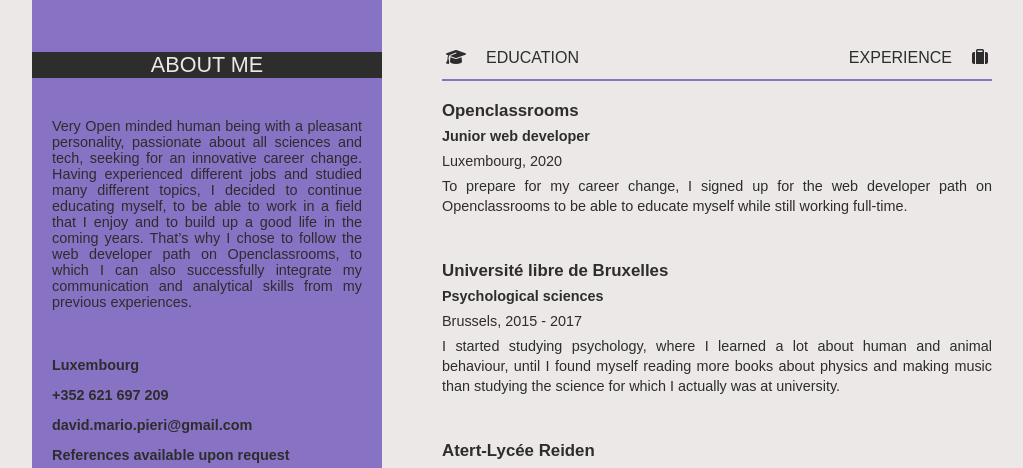
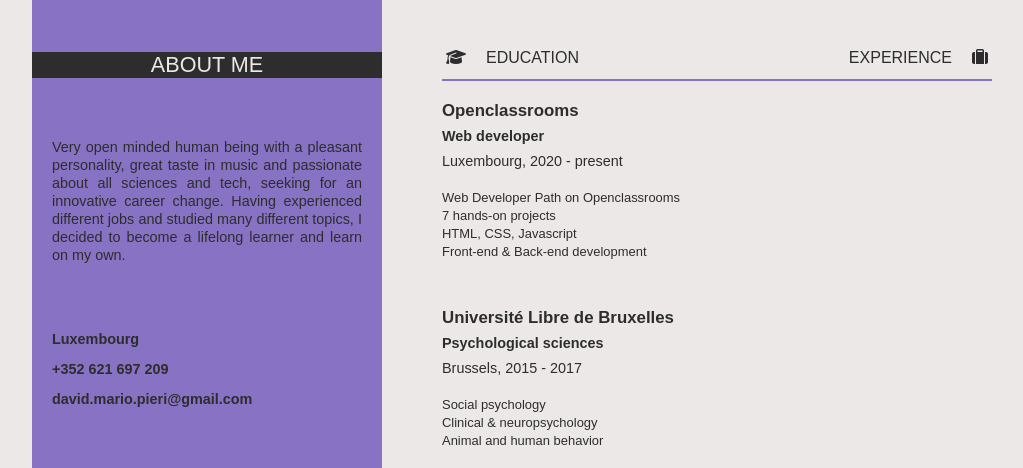
Before and after one commit to davidnb3/resume_altver, a plain HTML site: page index.html in a window 1280 px wide. Shown: the part 188-656 px from the top of the page, without its empty margins (108-1131 px from the left). Drawn offline with Linux system fonts and the light colour scheme.

Commit message:
changed some text

```diff
--- a/index.html
+++ b/index.html
@@ -14,14 +14,13 @@
         <img src="profile-picture.jfif" alt="Picture of David being happy">
         <section>
           <h2>About Me</h2>
-          <p>Very Open minded human being with a pleasant personality, passionate about all sciences and tech, seeking for an innovative career change. Having experienced different jobs and studied many different topics, I decided to continue educating myself, to be able to work in a field that I enjoy and to build up a good life in the coming years. That’s why I chose to follow the web developer path on Openclassrooms, to which I can also successfully integrate my communication and analytical skills from my previous experiences.</p>
+          <p>Very open minded human being with a pleasant personality, great taste in music and passionate about all sciences and tech, seeking for an innovative career change. Having experienced different jobs and studied many different topics, I decided to become a lifelong learner and learn on my own.</p>
         </section>
         <section>
           <div class="contact-details">
             <p>Luxembourg</p>
             <p>+352 621 697 209</p>
             <p>david.mario.pieri@gmail.com</p>
-            <p>References available upon request</p>
           </div>
           <div class="contact-details">
             <ul>
@@ -35,7 +34,7 @@
       <main>
         <header>
           <h1><strong>DAVID</strong> PIERI</h1>
-          <h2>Freelance Web Developer</h2>
+          <h2>Accountant and upcoming Web Developer</h2>
         </header>
         <div class='flex-container'>
           <h3 onclick="toggleEducation()" class='toggle'><span class="fas fa-graduation-cap"></span>Education</h3>
@@ -46,15 +45,24 @@
             <section class="container-details">
               <article>
                 <h3>Openclassrooms</h3>
-                <h4>Junior web developer</h4>
-                <p>Luxembourg, 2020</p>
-                <p>To prepare for my career change, I signed up for the web developer path on Openclassrooms to be able to educate myself while still working full-time.</p>
+                <h4>Web developer</h4>
+                <p>Luxembourg, 2020 - present</p>
+                <ul>
+                  <li>Web Developer Path on Openclassrooms</li>
+                  <li>7 hands-on projects</li>
+                  <li>HTML, CSS, Javascript</li>
+                  <li>Front-end & Back-end development</li>
+                </ul>
               </article>
               <article>
-                <h3>Université libre de Bruxelles</h3>
+                <h3>Université Libre de Bruxelles</h3>
                 <h4>Psychological sciences</h4>
                 <p>Brussels, 2015 - 2017</p>
-                <p>I started studying psychology, where I learned a lot about human and animal behaviour, until I found myself reading more books about physics and making music than studying the science for which I actually was at university.</p>
+                <ul>
+                  <li>Social psychology</li>
+                  <li>Clinical & neuropsychology</li>
+                  <li>Animal and human behavior</li>
+                </ul>
               </article>
               <article>
                 <h3>Atert-Lycée Reiden</h3>
--- a/styles.css
+++ b/styles.css
@@ -58,11 +58,14 @@
         color: #ECE8E8;
         background: #2D2D2D;
         font-weight: 500;
-        margin: 55px -20px 40px -20px;
+        margin: 55px -20px 60px -20px;
         text-transform: uppercase; }
+        aside section:first-of-type p {
+          line-height: 18px;
+        }
 
   .contact-details {
-    margin-top: 40px;
+    margin-top: 60px;
     font-weight: bold;
     line-height: 30px; }
     .contact-details ul {
@@ -122,6 +125,10 @@
       font-size: 0.9em; }
       main article * {
         margin-bottom: 5px; }
+        main article ul li {
+          line-height: 13px;
+          list-style: none;
+        }
 
   .flex-container {
     display: flex;
```
